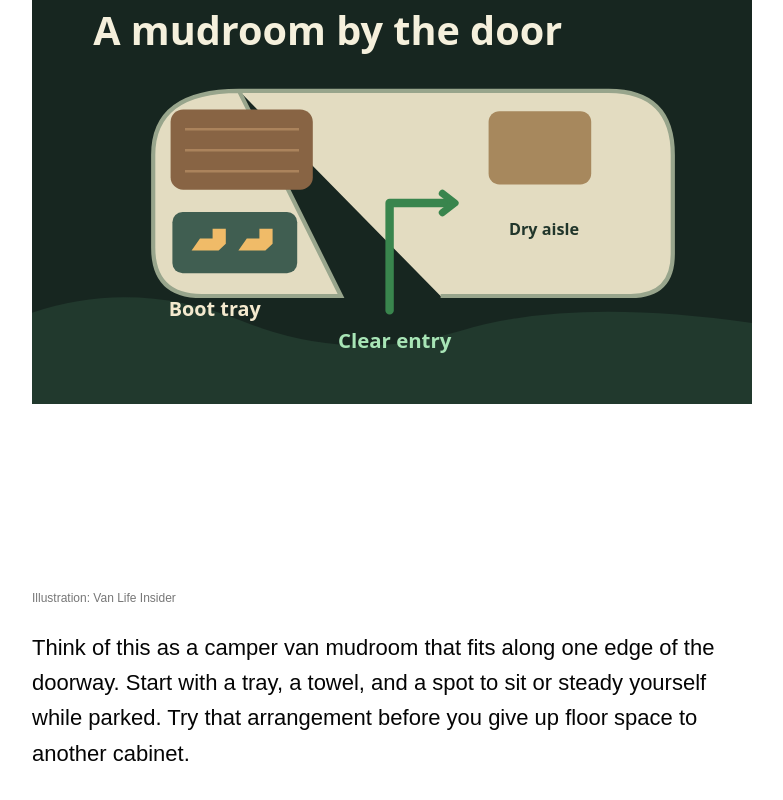
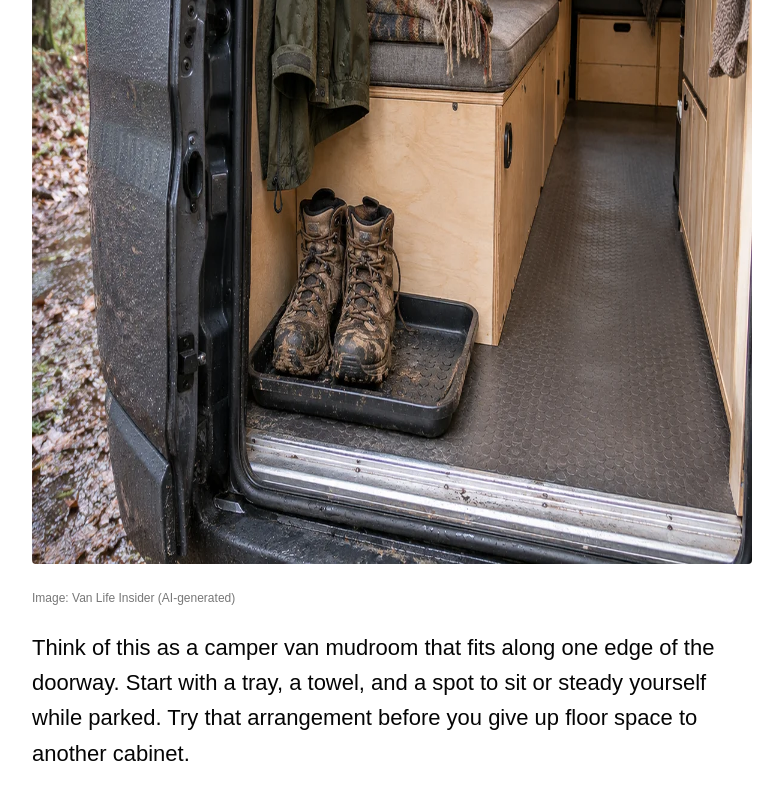
Before and after one commit to Warren1992/van-life-insider, a plain HTML site: page camper-van-mudroom-setup.html in a window 1280 px wide. Shown: the part 844-1644 px from the top of the page, without its empty margins (248-1031 px from the left). Drawn offline with Linux system fonts and the light colour scheme.

Commit message:
Use photorealistic camper van mudroom image

```diff
--- a/camper-van-mudroom-setup.html
+++ b/camper-van-mudroom-setup.html
@@ -309,8 +309,8 @@ nav a{
 
 <p>The first thing you want after a rainy hike is a dry pair of socks. In a camper van, getting to them can mean stepping across the floor in muddy boots, setting your jacket on the bed, and spending the next morning wiping grit out of the door track. A small entryway setup gives the wet stuff somewhere to go as soon as you open the door.</p>
 
-<img class="hero" src="van-mudroom-layout.svg" width="1200" height="800" alt="Illustrated camper van entry with a shallow boot tray beside the sliding door and a dry aisle kept clear.">
-<p class="caption">Illustration: Van Life Insider</p>
+<img class="hero" src="van-mudroom-photo.webp" width="1200" height="800" alt="Muddy hiking boots in a tray beside the open camper van door, with the aisle clear.">
+<p class="caption">Image: Van Life Insider (AI-generated)</p>
 
 <p>Think of this as a camper van mudroom that fits along one edge of the doorway. Start with a tray, a towel, and a spot to sit or steady yourself while parked. Try that arrangement before you give up floor space to another cabinet.</p>
 
```
Also changed, not shown: builds.html (+1 -1 lines), index.html (+1 -1 lines), news.html (+1 -1 lines), van-mudroom-photo.webp (added).
